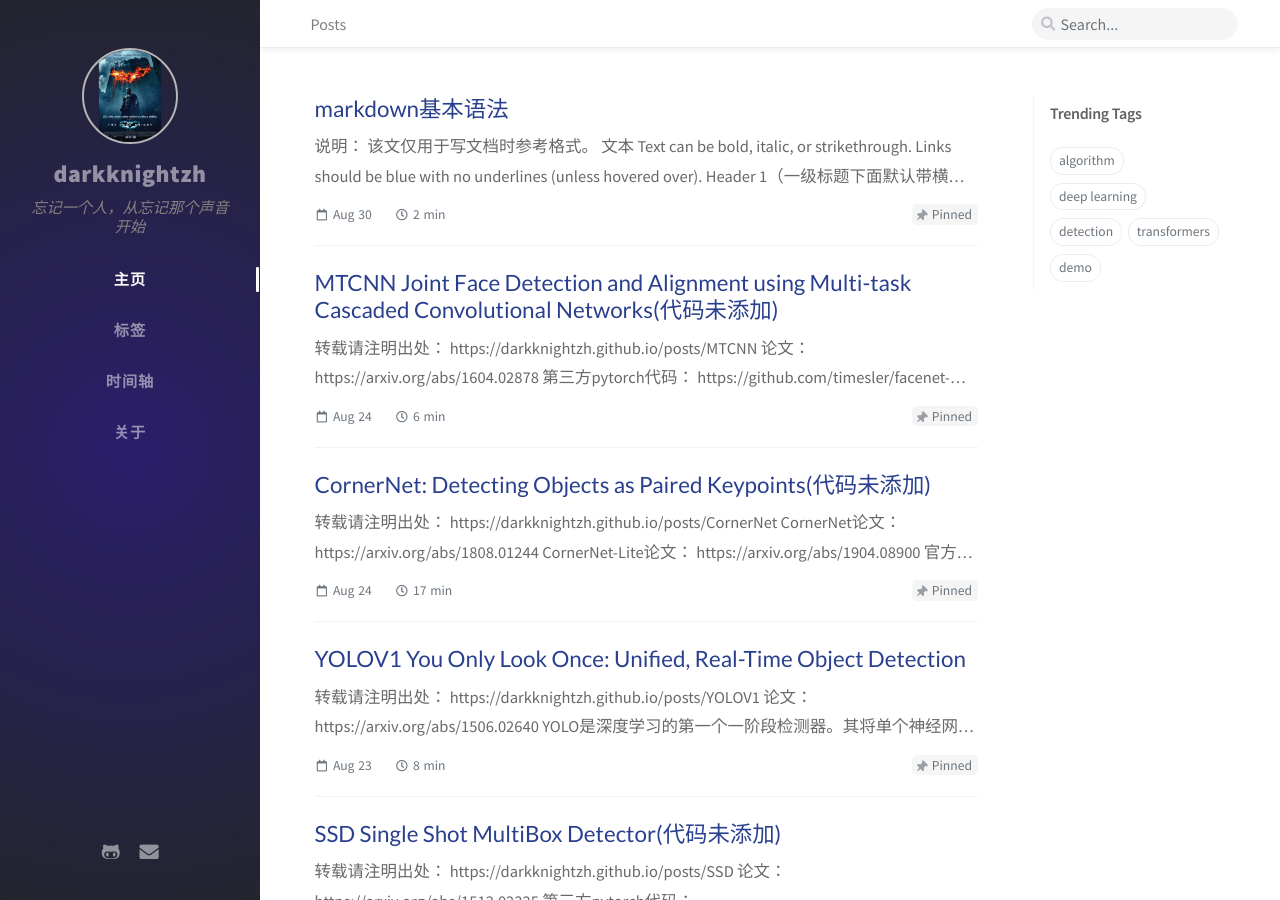
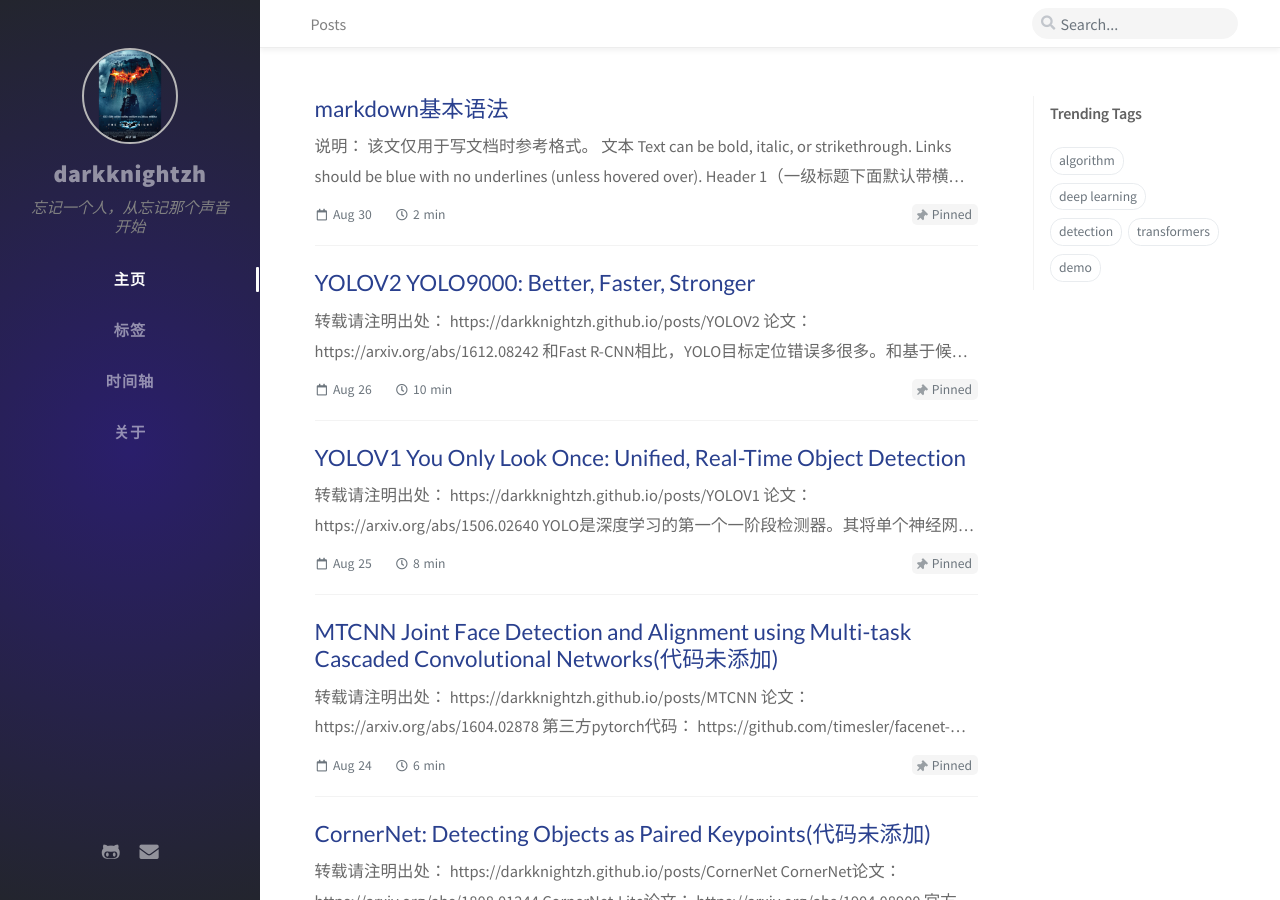
Before and after one commit to darkknightzh/darkknightzh.github.io, a Jekyll site: the page built from index.html, in a window 1280 px wide and 900 px high. Built offline with Jekyll 4.4.1, drawn with Linux system fonts in a browser that asks for light colours; nearby versions of some CDN libraries; comment, search, counter and statistics services are not loaded; some of the changed lines change nothing that is shown.

Commit message:
add yolov2

```diff
--- a/_posts/2021-08-25-YOLOV1.markdown
+++ b/_posts/2021-08-25-YOLOV1.markdown
@@ -1,7 +1,7 @@
 ---
 layout: post
 title:  "YOLOV1 You Only Look Once: Unified, Real-Time Object Detection"
-date:   2021-08-23 16:00:00 +0800
+date:   2021-08-25 16:00:00 +0800
 tags: [deep learning, algorithm, detection]
 pin: true
 math: true
--- /dev/null
+++ b/_posts/2021-08-26-YOLOV2.markdown
@@ -0,0 +1,156 @@
+---
+layout: post
+title:  "YOLOV2 YOLO9000: Better, Faster, Stronger"
+date:   2021-08-26 16:00:00 +0800
+tags: [deep learning, algorithm, detection]
+pin: true
+math: true
+---
+
+<style> h1 { border-bottom: none } </style>
+
+转载请注明出处：
+
+<https://darkknightzh.github.io/posts/YOLOV2>
+
+论文：
+
+<https://arxiv.org/abs/1612.08242>
+
+和Fast R-CNN相比，YOLO目标定位错误多很多。和基于候选区域的方法相比，YOLO召回率低。因而该文提出YOLOv2和YOLO9000，在保持分类精度的前提下，提高召回率和定位精度。采用Darknet-19的骨干网络，使用呢BatchNorm，并分别使用224\*224和448\*448两阶段ImageNet预训练模型进行微调。引入anchor机制，使用K-Means在训练集中积累出更好的anchor模板，提高了召回率。结合图像细粒度特征，见浅层特征与深层特征连通，对小尺寸目标检测效果更好。
+
+该文借鉴了之前的研究成果：
+
+
+## **BatchNorm**
+
+BN能够加速收敛。在卷积层之后增加BN层，mAP能够提高2%。使用BN并去除dropout层。
+
+
+## **高分辨率分类**
+
+该文首先在ImageNet上使用448\*448的分辨率微调分类网络10epochs。然后微调检测网络。mAP增加4%。
+
+
+## **使用卷积层预测anchor信息**
+
+YOLO在最后使用全连接层直接预测边界框的坐标。而Faster R-CNN使用RPN网络预测边界框偏移和置信度。由于预测层也是卷积，因而RPN网络输出的特征图为每个位置的偏移。预测偏移取代预测坐标后，网络更容易学习。
+
+因而该文去除了YOLO中的全连接层，使用anchor box预测边界框。首先去除一个池化层，此时网络输出分辨率更高。而后将网络输入从448\*448降低到416\*416，这样可以保证最终得到的特征图为奇数尺寸。大目标倾向于占据图像的中心，因而最好在特征图中心有一个位置，方便预测这些目标（当特征图尺寸为偶数时，此时目标中心为特征图上四个相邻的位置）。YOLO卷积层下采样率为32，因而图像为416\*416时，特征图尺寸为13\*13。
+
+使用anchor框后，修改了预测机制。预测每个anchor box的类别（预测假定该处是目标的条件下该目标类别的条件概率）和objectness（GT框和候选框的IOU，即其是目标的分数，因为和GT框的IOU越大，其是目标的可能性越大）。
+
+使用anchor后，mAP从69.5%降低到69.2，但是召回率从81%增加到88%。
+
+
+## **k-means确定候选框形状（Dimension Clusters）**
+
+使用anchor是遇到2个问题。一个是框的维度需要手工挑选。网络可以通过学习来调整边界框，但如果我们开始便给网络提供选择更好的先验知识，网络检测效果会更好。
+
+因而该文使用k-means对训练集边界框进行聚类，来找到边界框的先验知识。如果使用标准k-means结合欧式距离的话，大的框会有更大的误差。而该文需要能提高IOU、且独立于目标框大小的先验知识，因而使用如下的测度：
+
+$$d\left( \text{box,centroid} \right)=1-\text{IOU}\left( \text{box,centroid} \right)$$
+
+图1显示了IOU和不同k的关系。因而选择k=5来均衡模型复杂度和召回率。聚类中心和手工选择的anchor框明显不同。聚类得到的框矮、宽的框较少，而高瘦的框更多。使用5个聚类中心的IOU（61%）和9个anchor的IOU（60.9%）相近，而使用9个聚类中心的IOU（67.2%）显著增加。
+
+![1](/assets/post/2021-08-26-YOLOV2/1clustering.png)
+_图1_
+
+直接预测位置（预测目标相对于左上角网格的偏移）：使用YOLO结合anchor时，第二个问题是模型不稳定，特别是训练初期。大多数不稳定来源于预测框的(x, y)坐标。基于候选区域的模型预测
+$${ {t}_{x}}$$
+和
+$${ {t}_{y}}$$
+，因而预测框的(x, y)重心坐标为
+
+$$x=\left( { {t}_{x}}*{ {w}_{a}} \right)-{ {x}_{a}}$$
+
+$$y=\left( { {t}_{y}}*{ {h}_{a}} \right)-{ {y}_{a}}$$
+
+比如
+$${ {t}_{x}}=1$$
+会将anchor框向右偏移一个宽度，
+${ {t}_{x}}=\text{-}1$$
+会将anchor框向左偏移一个宽度。由于没有约束，因而任何anchor框都可以在图像上的任何位置。随机初始化模型会消耗很长时间让模型学习到有意义的偏移。
+
+因而该文使用YOLO的方式，不去预测偏移，而是预测目标和网格的相对坐标，并使用logistic activation限制GT的相对坐标在0-1之间。
+
+网络的每个网格的输出特征图上预测边界框的5个参数：
+$${ {t}_{x}}$$
+，
+$${ {t}_{y}}$$
+，
+$${ {t}_{w}}$$
+，
+$${ {t}_{h}}$$
+，
+$${ {t}_{o}}$$
+。如果网格偏离图像左上角
+$$\left( { {c}_{x}},{ {c}_{y}} \right)$$
+，边界框的先验宽高为
+$${ {p}_{w}}$$
+，
+$${ {p}_{h}}$$
+，则预测结果如下。示例如图2所示。
+
+$${ {b}_{x}}=\sigma \left( { {t}_{x}} \right)+{ {c}_{x}}$$
+
+$${ {b}_{y}}=\sigma \left( { {t}_{y}} \right)+{ {c}_{y}}$$
+
+$${ {b}_{w}}={ {p}_{w}}{ {e}^{ { {t}_{w}}}}$$
+
+$${ {b}_{h}}={ {p}_{h}}{ {e}^{ { {t}_{h}}}}$$
+
+$$Pr\left( \text{object} \right)*IOU\left( b,\text{object} \right)=\sigma \left( { {t}_{o}} \right)$$
+
+其中
+$${ {t}_{x}}$$
+，
+$${ {t}_{y}}$$
+，
+$${ {t}_{w}}$$
+，
+$${ {t}_{h}}$$
+，
+$${ {t}_{o}}$$
+为模型要预测的值，
+$${ {b}_{x}}$$
+，
+$${ {b}_{y}}$$
+，
+$${ {b}_{w}}$$
+，
+$${ {b}_{h}}$$
+，
+$${ {b}_{o}}$$
+为模型最终得到的检测结果。
+$${ {c}_{x}}$$
+，
+$${ {c}_{y}}$$
+为目标中心所在网格距离图像左上角的位置，
+$${ {p}_{w}}$$
+，
+$${ {p}_{h}}$$
+为之前确定的anchor的先验宽高。
+
+![2](/assets/post/2021-08-26-YOLOV2/2prediction.png)
+_图2_
+
+
+## **精细纹理特征（Fine-Grained Features）**
+
+本文方法在13\*13的特征图上预测结果。适合检测大目标，如果使用更精细的纹理特征，能更有效地检测小目标。Faster R-CNN和SSD等在不同特征图上使用候选框，来得到多分辨率特征。该文换了一种思路，简单的将网络的26\*26的特征通过直通层（passthrough layer）拼接到13\*13的特征上。直通层将高分辨率的26\*26\*512特征的相邻特征放到不同通道，得到13\*13\*2048的特征，并和低分辨率特征拼接，类似于ResNet的等同映射。这样能提高1%的性能。
+
+
+## **多尺度训练**
+
+原始YOLO使用448\*448的图像进行训练。本文为了方便使用anchor，将输入分辨率降低到416\*416。为了使用多尺度训练（输出分辨率为下采样率32的整数倍），本文每个10batches，从{320, 352, …, 608}中随机选择输入图像分辨率，并训练模型。这样网络可以检测不同分辨率的目标。
+
+
+## **Darknet-19**
+
+为了速度更快，该文提出了新的骨干网络Darknet-19，如图3所示。其使用3\*3卷积，并在每个池化层后将通道数增加一倍，另外使用全局池化进行预测，在3\*3卷积之间使用1\*1卷积压缩特征（特征通道数降低一半）。其包括19个卷积层，5个maxpool层。
+
+![3](/assets/post/2021-08-26-YOLOV2/3details.png)
+_图3_
+
+说明：接下来还有利用了标签的层级结构的YOLO9000，没看。
```
Also changed, not shown: assets/post/2021-08-26-YOLOV2/1clustering.png (added), assets/post/2021-08-26-YOLOV2/2prediction.png (added), assets/post/2021-08-26-YOLOV2/3details.png (added).
